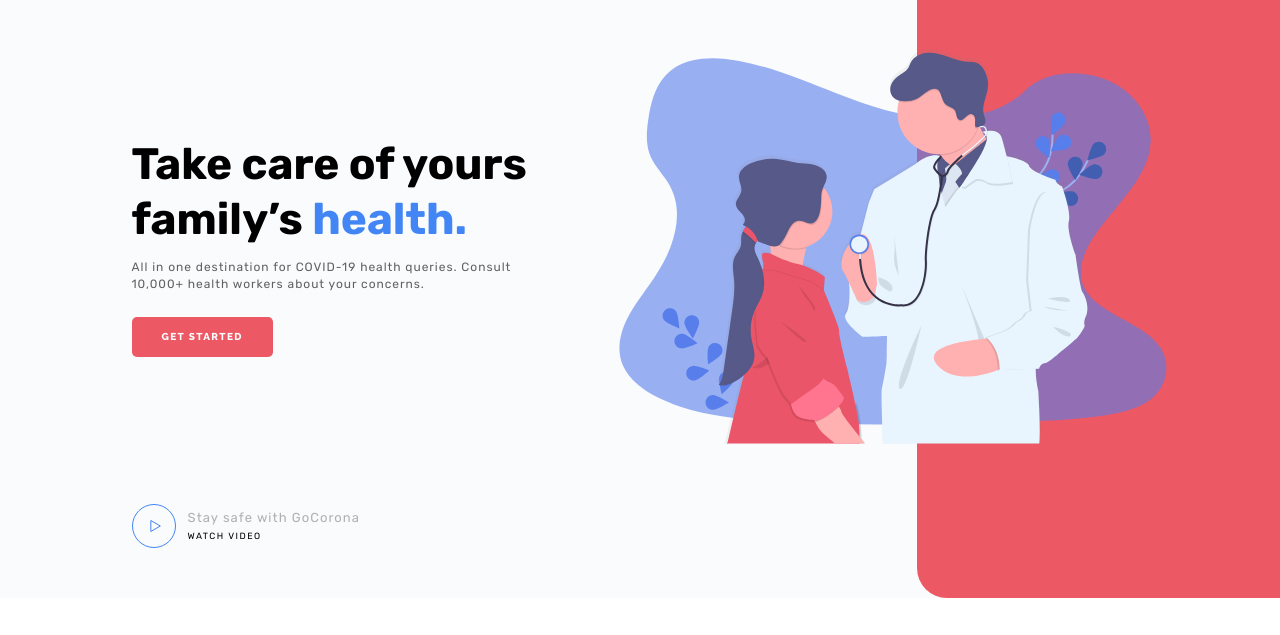
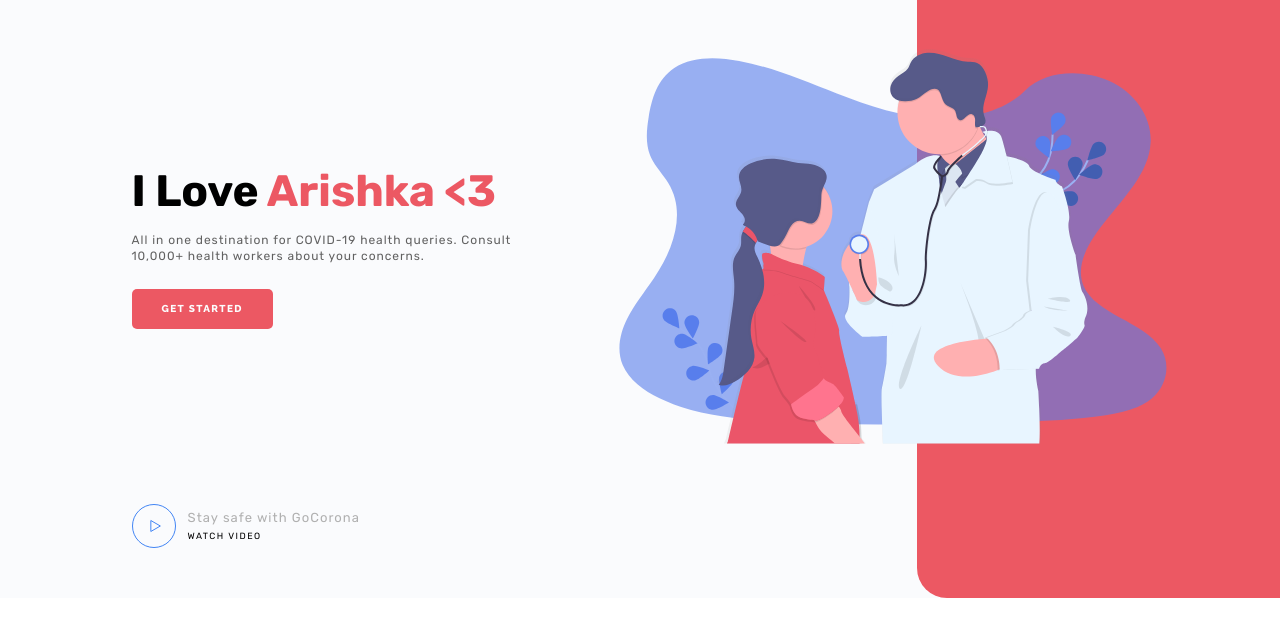
Before and after one commit to NIckyKrow/GoCoronaTemplate, a plain HTML site: page index.html in a window 1280 px wide. Shown: the part 101-736 px from the top of the page. Drawn offline with Linux system fonts and the light colour scheme.

Commit message:
Update index.html

```diff
--- a/index.html
+++ b/index.html
@@ -39,8 +39,8 @@
             <div class="get-started__container">
                <div class="get-started__content">
                   <div class="get-started__block-text block-text">
-                     <h1 class="block-text__title block-text__title_blue">
-                        Take care of yours family’s <span>health.</span>
+                     <h1 class="block-text__title block-text__title_pink">
+                        I Love <span>Arishka <3</span>
                      </h1>
                      <div class="block-text__text">
                         All in one destination for COVID-19 health queries. Consult 10,000+ health workers about your
```
